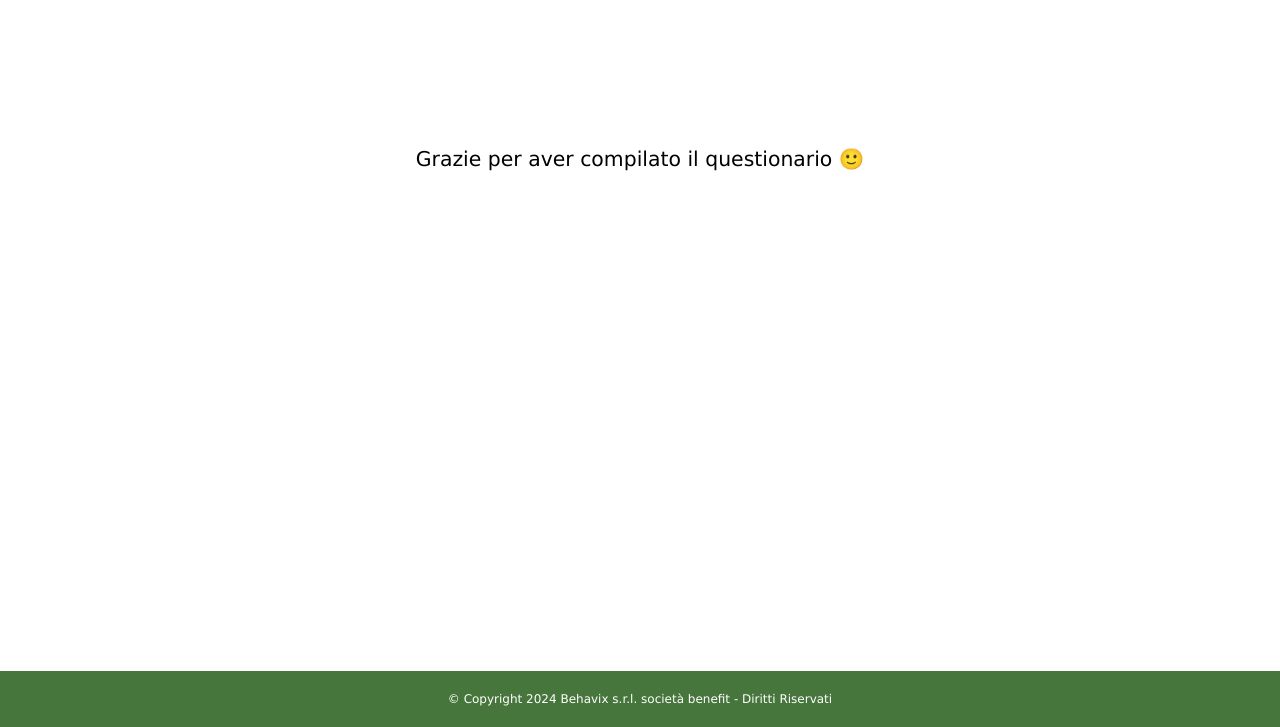
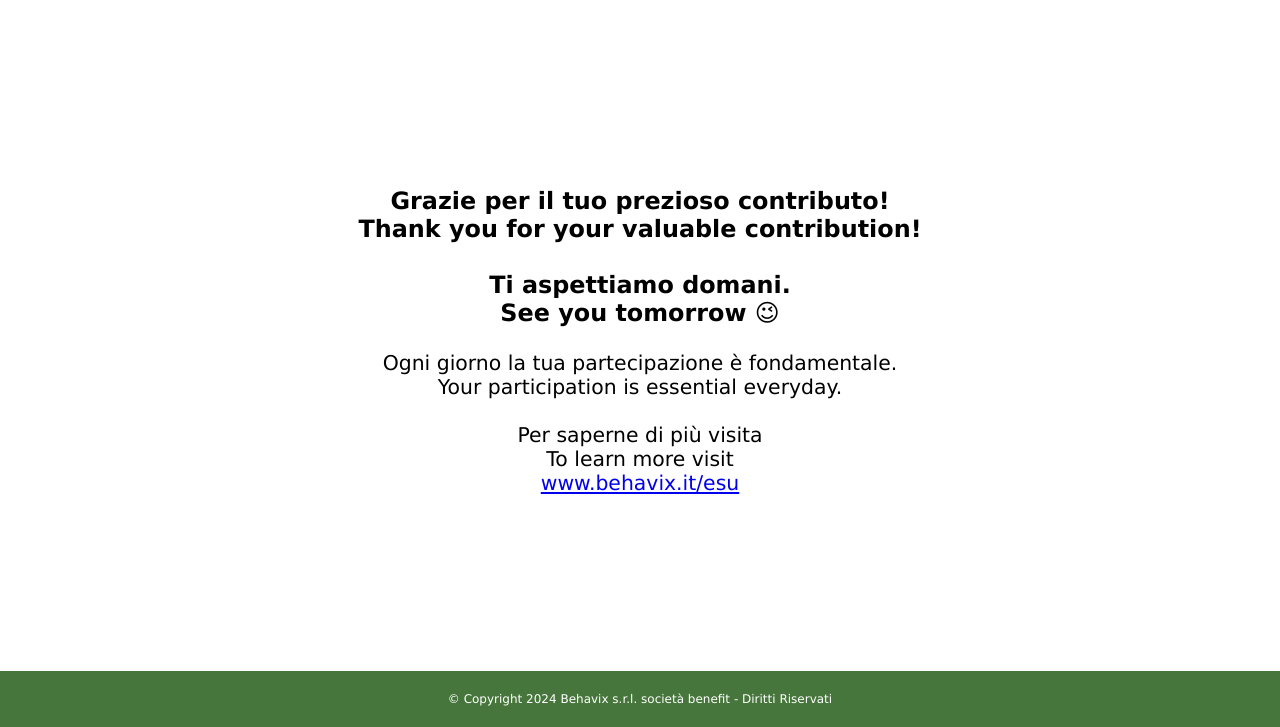
Before and after one commit to behavix/estrazione_new, a website: page public/tenta-la-fortuna.html in a window 1280 px wide. Shown: the part 73-800 px from the top of the page. Drawn offline with Linux system fonts and the light colour scheme; no server answers.

Commit message:
Update tenta-la-fortuna.html
inserita nuova formattazione di testo

```diff
--- a/public/tenta-la-fortuna.html
+++ b/public/tenta-la-fortuna.html
@@ -16,7 +16,7 @@
 
     <main class="flex-vert">
 
-        <p id="thanks">Grazie per aver compilato il questionario 🙂</p>
+        <p id="thanks"><h3>Grazie per il tuo prezioso contributo! <br>Thank you for your valuable contribution!<br> <br> Ti aspettiamo domani. <br>See you tomorrow 😉 </h3>  Ogni giorno la tua partecipazione è fondamentale. <br> Your participation is essential everyday.  <br><br> Per saperne di più visita <br> To learn more visit<a href="https://www.behavix.it/esu">www.behavix.it/esu</a> </p>
 
         <div id="wheel">
             <p id="playMsg">Tenta la fortuna!!!</p>
```
